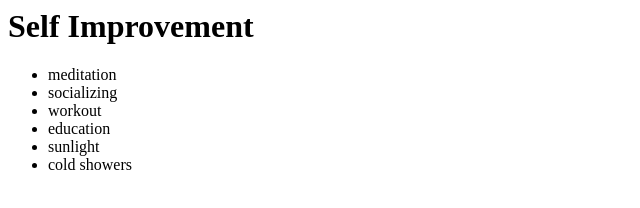
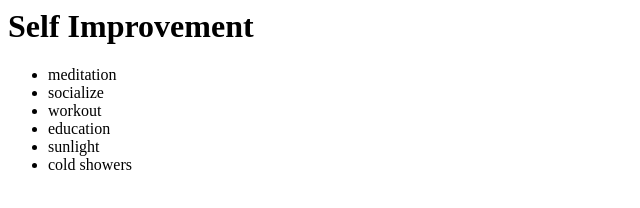
Before and after one commit to Smartin8411/newGitTest, a plain HTML site: page index.htm in a window 1280 px wide. Shown: the full height of the page, 0-640 px from the left. Drawn offline with Linux system fonts and the light colour scheme.

Commit message:
Changed socializing to socialize

```diff
--- a/index.htm
+++ b/index.htm
@@ -1,7 +1,7 @@
 <h1>Self Improvement</h1>
 <ul>
     <li>meditation</li>
-    <li>socializing</li>
+    <li>socialize</li>
     <li>workout</li>
     <li>education</li>
     <li>sunlight</li>
```
